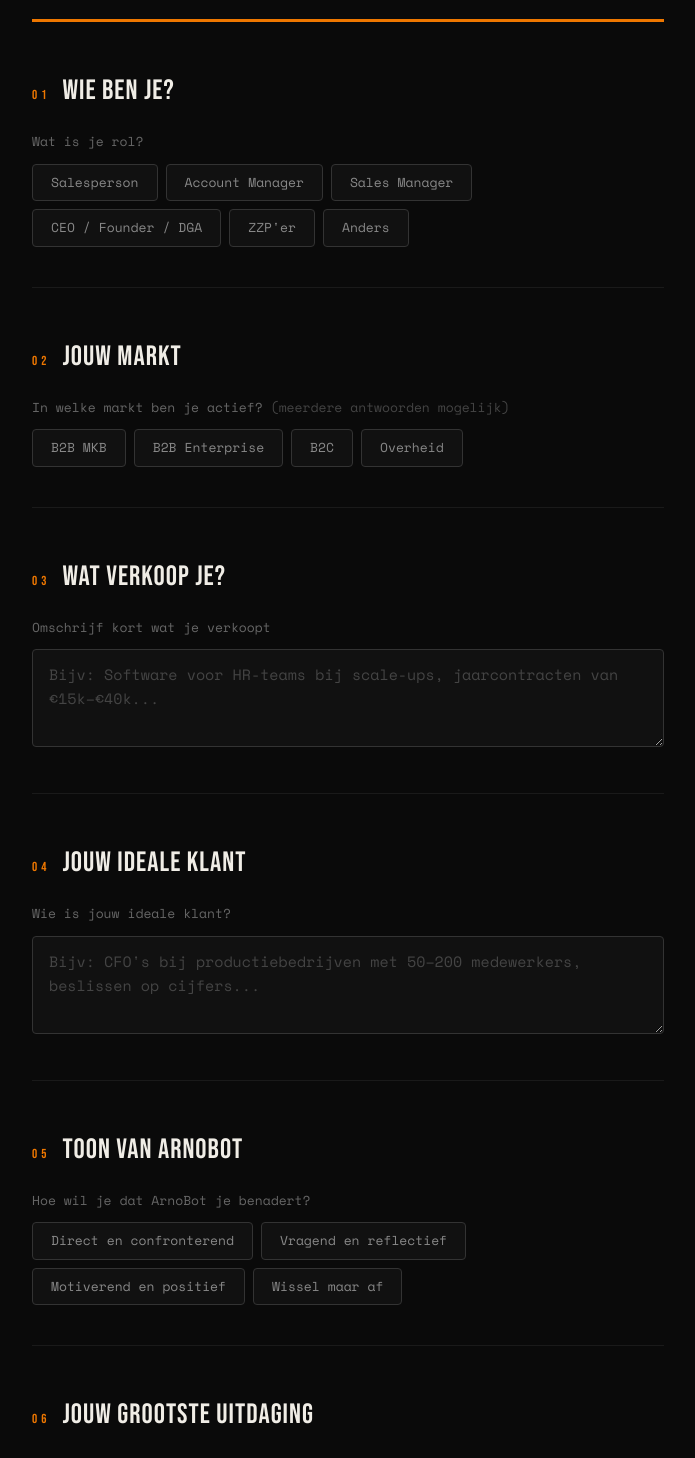
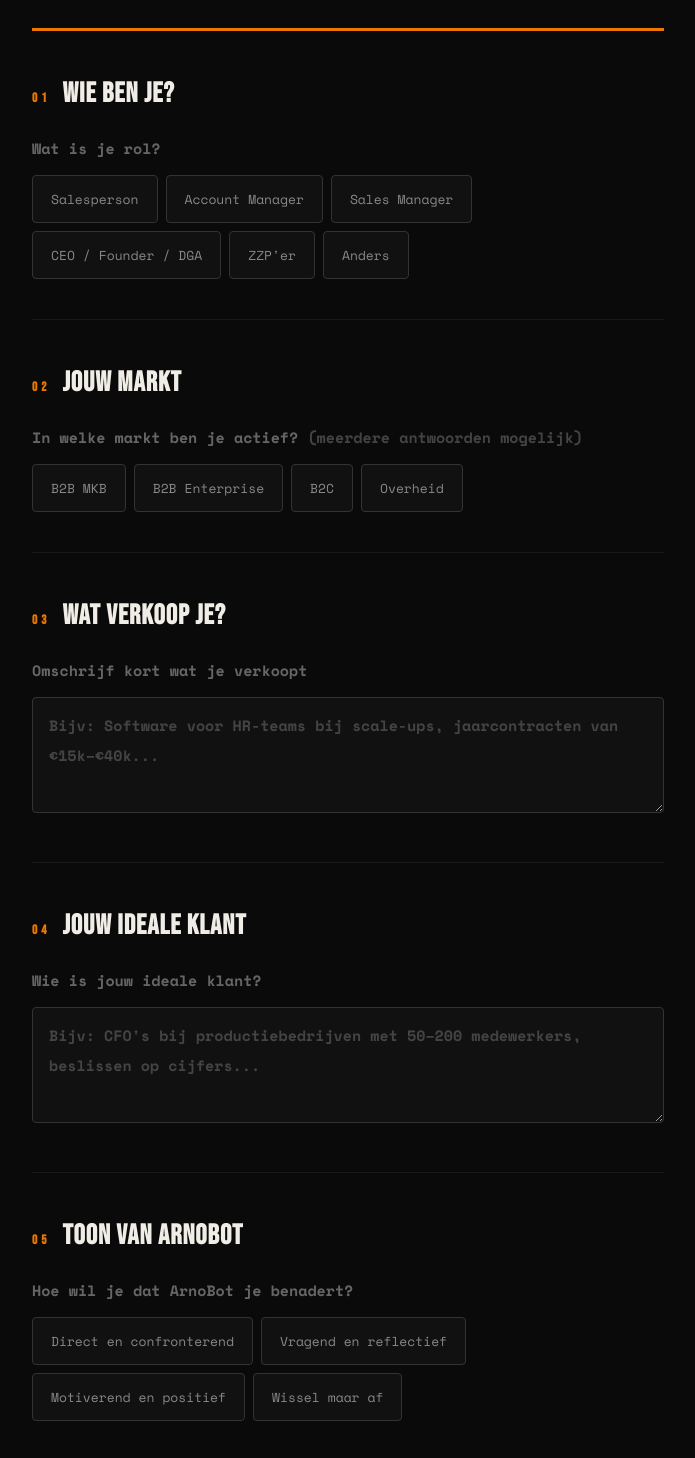
Before and after one commit to arnoceo-ops/arno-blog, a Next.js app: page /bot/profiel in a window 1280 px wide. Shown: the part 380-1838 px from the top of the page, without its empty margins (292-987 px from the left). Built offline with nearby package versions, Linux system fonts and the light colour scheme; no server answers.

Commit message:
style: Space Mono 700 15px 30px overal op profielpagina

```diff
--- a/app/bot/profiel/page.tsx
+++ b/app/bot/profiel/page.tsx
@@ -127,13 +127,13 @@ export default function BotProfielPage() {
       <style>{`
         @import url('https://fonts.googleapis.com/css2?family=Bebas+Neue&family=Space+Mono:wght@400;700&display=swap');
         * { box-sizing: border-box; margin: 0; padding: 0; }
-        body { background: #0a0a0a; color: #f0ede6; font-family: 'Space Mono', monospace; }
+        body { background: #0a0a0a; color: #f0ede6; font-family: 'Space Mono', monospace; font-size: 15px; font-weight: 700; line-height: 30px; }
         textarea, input {
           background: #111; color: #f0ede6; border: 1.5px solid #333;
           border-radius: 4px; font-family: 'Space Mono', monospace;
-          font-size: 15px; padding: 12px 16px; width: 100%;
+          font-size: 15px; font-weight: 700; padding: 12px 16px; width: 100%;
           box-sizing: border-box; outline: none; resize: vertical;
-          transition: border-color 0.15s; line-height: 1.6;
+          transition: border-color 0.15s; line-height: 30px;
         }
         textarea:focus, input:focus { border-color: #EE7700; }
         textarea::placeholder, input::placeholder { color: #444; }
@@ -163,7 +163,7 @@ export default function BotProfielPage() {
           </div>
 
           <Block nr="01" title="Wie ben je?">
-            <p style={{ fontSize: 13, color: '#666', marginBottom: 12 }}>Wat is je rol?</p>
+            <p style={{ fontSize: 15, fontWeight: 700, lineHeight: '30px', color: '#666', marginBottom: 12 }}>Wat is je rol?</p>
             <div style={{ display: 'flex', flexWrap: 'wrap', gap: 8 }}>
               {ROL_OPTIONS.map(o => (
                 <Chip key={o} label={o} selected={answers.rol === o} onClick={() => set('rol', o)} />
@@ -172,7 +172,7 @@ export default function BotProfielPage() {
           </Block>
 
           <Block nr="02" title="Jouw markt">
-            <p style={{ fontSize: 13, color: '#666', marginBottom: 12 }}>In welke markt ben je actief? <span style={{ color: '#444' }}>(meerdere antwoorden mogelijk)</span></p>
+            <p style={{ fontSize: 15, fontWeight: 700, lineHeight: '30px', color: '#666', marginBottom: 12 }}>In welke markt ben je actief? <span style={{ color: '#444' }}>(meerdere antwoorden mogelijk)</span></p>
             <div style={{ display: 'flex', flexWrap: 'wrap', gap: 8 }}>
               {MARKT_OPTIONS.map(o => (
                 <Chip key={o} label={o} selected={answers.markt.includes(o)} onClick={() => toggleMarkt(o)} />
@@ -181,7 +181,7 @@ export default function BotProfielPage() {
           </Block>
 
           <Block nr="03" title="Wat verkoop je?">
-            <p style={{ fontSize: 13, color: '#666', marginBottom: 12 }}>Omschrijf kort wat je verkoopt</p>
+            <p style={{ fontSize: 15, fontWeight: 700, lineHeight: '30px', color: '#666', marginBottom: 12 }}>Omschrijf kort wat je verkoopt</p>
             <textarea
               value={answers.wat_verkoop_je}
               onChange={e => set('wat_verkoop_je', e.target.value)}
@@ -191,7 +191,7 @@ export default function BotProfielPage() {
           </Block>
 
           <Block nr="04" title="Jouw ideale klant">
-            <p style={{ fontSize: 13, color: '#666', marginBottom: 12 }}>Wie is jouw ideale klant?</p>
+            <p style={{ fontSize: 15, fontWeight: 700, lineHeight: '30px', color: '#666', marginBottom: 12 }}>Wie is jouw ideale klant?</p>
             <textarea
               value={answers.ideale_klant}
               onChange={e => set('ideale_klant', e.target.value)}
@@ -201,7 +201,7 @@ export default function BotProfielPage() {
           </Block>
 
           <Block nr="05" title="Toon van ArnoBot">
-            <p style={{ fontSize: 13, color: '#666', marginBottom: 12 }}>Hoe wil je dat ArnoBot je benadert?</p>
+            <p style={{ fontSize: 15, fontWeight: 700, lineHeight: '30px', color: '#666', marginBottom: 12 }}>Hoe wil je dat ArnoBot je benadert?</p>
             <div style={{ display: 'flex', flexWrap: 'wrap', gap: 8 }}>
               {TOON_OPTIONS.map(o => (
                 <Chip key={o} label={o} selected={answers.toon === o} onClick={() => set('toon', o)} />
@@ -210,7 +210,7 @@ export default function BotProfielPage() {
           </Block>
 
           <Block nr="06" title="Jouw grootste uitdaging">
-            <p style={{ fontSize: 13, color: '#666', marginBottom: 12 }}>Wat houdt jou nu het meest bezig in je saleswerk?</p>
+            <p style={{ fontSize: 15, fontWeight: 700, lineHeight: '30px', color: '#666', marginBottom: 12 }}>Wat houdt jou nu het meest bezig in je saleswerk?</p>
             <textarea
               value={answers.uitdaging}
               onChange={e => set('uitdaging', e.target.value)}
@@ -219,7 +219,7 @@ export default function BotProfielPage() {
             />
           </Block>
 
-          {error && <p style={{ color: '#c0392b', fontSize: 13, marginBottom: 16 }}>{error}</p>}
+          {error && <p style={{ color: '#c0392b', fontSize: 15, fontWeight: 700, lineHeight: '30px', marginBottom: 16 }}>{error}</p>}
 
           <button
             type="button"
```
